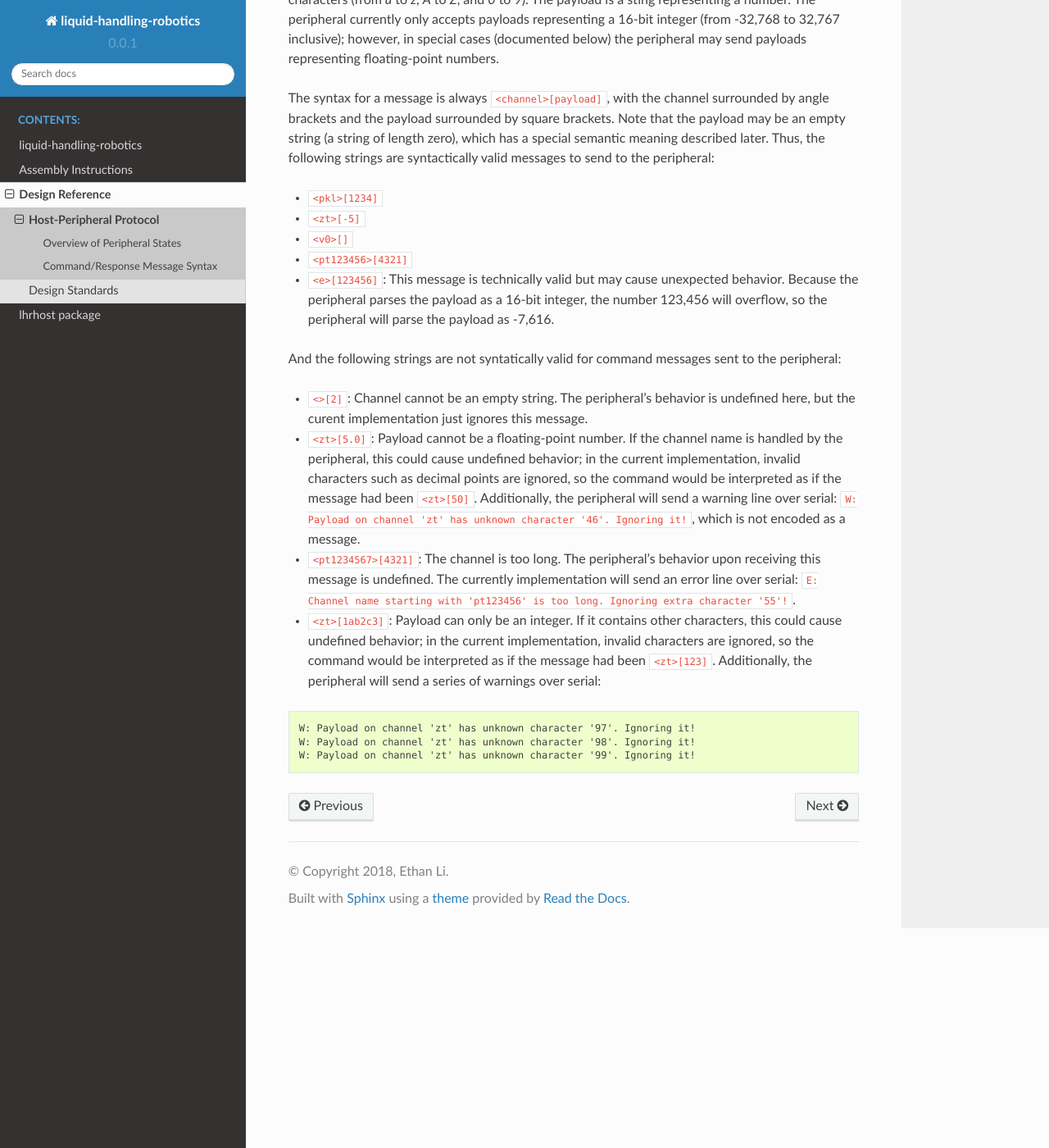
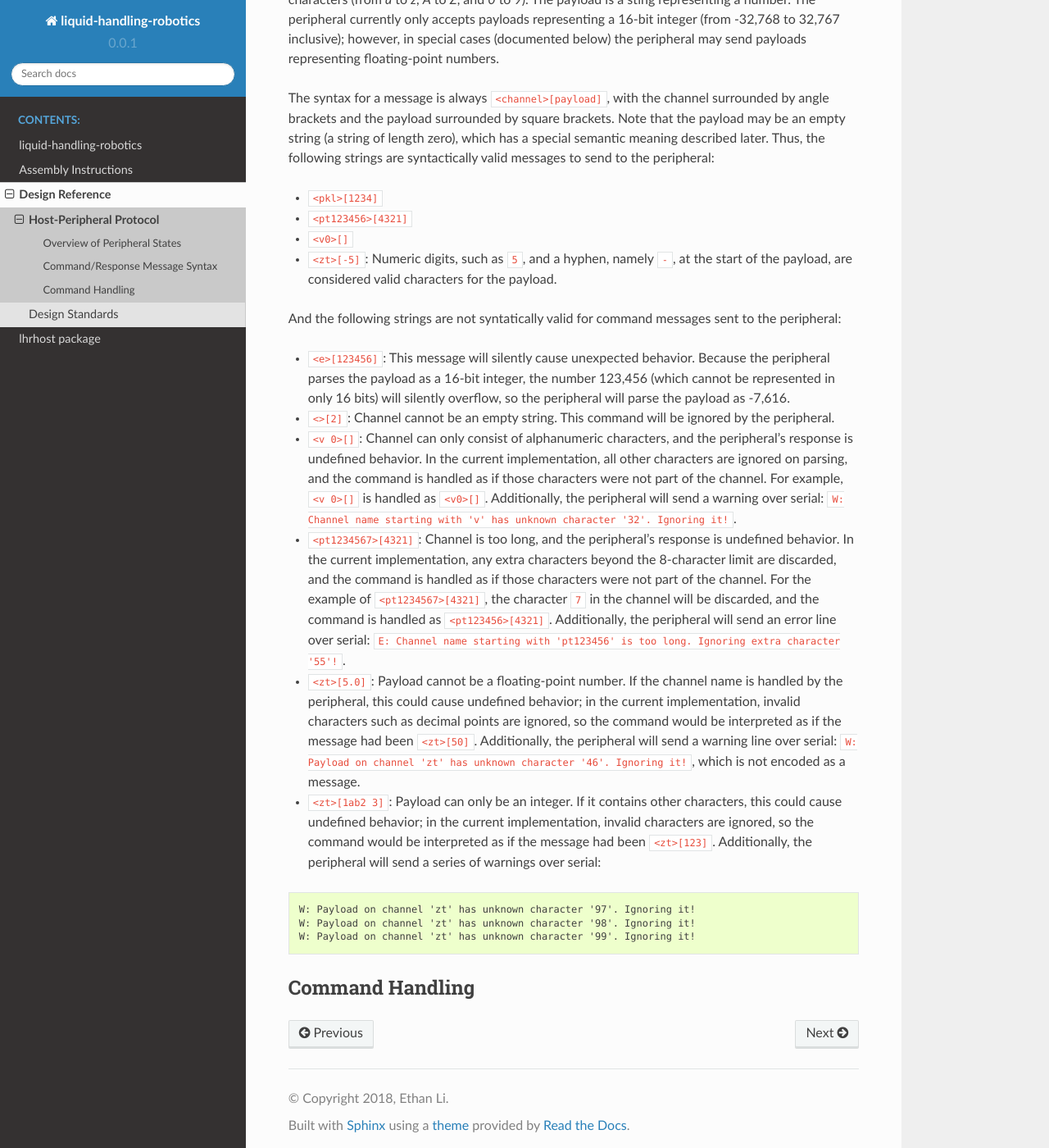
Before and after one commit to ethanjli/liquid-handling-robotics, a Sphinx documentation site: the page built from docs/source/design/protocol.rst, in a window 1280 px wide and 1400 px high, scrolled down 1421 px. Shown: the whole window at 82% size. Built offline with Sphinx 7.4.7 and the Read the Docs theme 2.0.0, drawn with Linux system fonts in a browser that asks for light colours.

Commit message:
Improved command/response message syntax examples.

```diff
--- a/docs/source/design/protocol.rst
+++ b/docs/source/design/protocol.rst
@@ -35,20 +35,24 @@ Any command message received (or response message sent) by an **Operational** pe
 The syntax for a message is always ``<channel>[payload]``, with the channel surrounded by angle brackets and the payload surrounded by square brackets. Note that the payload may be an empty string (a string of length zero), which has a special semantic meaning described later. Thus, the following strings are syntactically valid messages to send to the peripheral:
 
 - ``<pkl>[1234]``
-- ``<zt>[-5]``
+- ``<pt123456>[4321]``
 - ``<v0>[]``
-- ``<pt123456>[4321]``
-- ``<e>[123456]``: This message is technically valid but may cause unexpected behavior. Because the peripheral parses the payload as a 16-bit integer, the number 123,456 will overflow, so the peripheral will parse the payload as -7,616.
+- ``<zt>[-5]``: Numeric digits, such as ``5``, and a hyphen, namely ``-``, at the start of the payload, are considered valid characters for the payload.
 
 And the following strings are not syntatically valid for command messages sent to the peripheral:
 
-- ``<>[2]``: Channel cannot be an empty string. The peripheral's behavior is undefined here, but the curent implementation just ignores this message.
+- ``<e>[123456]``: This message will silently cause unexpected behavior. Because the peripheral parses the payload as a 16-bit integer, the number 123,456 (which cannot be represented in only 16 bits) will silently overflow, so the peripheral will parse the payload as -7,616.
+- ``<>[2]``: Channel cannot be an empty string. This command will be ignored by the peripheral.
+- ``<v 0>[]``: Channel can only consist of alphanumeric characters, and the peripheral's response is undefined behavior. In the current implementation, all other characters are ignored on parsing, and the command is handled as if those characters were not part of the channel. For example, ``<v 0>[]`` is handled as ``<v0>[]``. Additionally, the peripheral will send a warning over serial: ``W: Channel name starting with 'v' has unknown character '32'. Ignoring it!``.
+- ``<pt1234567>[4321]``: Channel is too long, and the peripheral's response is undefined behavior. In the current implementation, any extra characters beyond the 8-character limit are discarded, and the command is handled as if those characters were not part of the channel. For the example of ``<pt1234567>[4321]``, the character ``7`` in the channel will be discarded, and the command is handled as ``<pt123456>[4321]``. Additionally, the peripheral will send an error line over serial: ``E: Channel name starting with 'pt123456' is too long. Ignoring extra character '55'!``.
 - ``<zt>[5.0]``: Payload cannot be a floating-point number. If the channel name is handled by the peripheral, this could cause undefined behavior; in the current implementation, invalid characters such as decimal points are ignored, so the command would be interpreted as if the message had been ``<zt>[50]``. Additionally, the peripheral will send a warning line over serial: ``W: Payload on channel 'zt' has unknown character '46'. Ignoring it!``, which is not encoded as a message.
-- ``<pt1234567>[4321]``: The channel is too long. The peripheral's behavior upon receiving this message is undefined. The currently implementation will send an error line over serial: ``E: Channel name starting with 'pt123456' is too long. Ignoring extra character '55'!``.
-- ``<zt>[1ab2c3]``: Payload can only be an integer. If it contains other characters, this could cause undefined behavior; in the current implementation, invalid characters are ignored, so the command would be interpreted as if the message had been ``<zt>[123]``. Additionally, the peripheral will send a series of warnings over serial:
+- ``<zt>[1ab2 3]``: Payload can only be an integer. If it contains other characters, this could cause undefined behavior; in the current implementation, invalid characters are ignored, so the command would be interpreted as if the message had been ``<zt>[123]``. Additionally, the peripheral will send a series of warnings over serial:
 
 .. code-block:: none
 
   W: Payload on channel 'zt' has unknown character '97'. Ignoring it!
   W: Payload on channel 'zt' has unknown character '98'. Ignoring it!
   W: Payload on channel 'zt' has unknown character '99'. Ignoring it!
+
+Command Handling
+----------------
```
